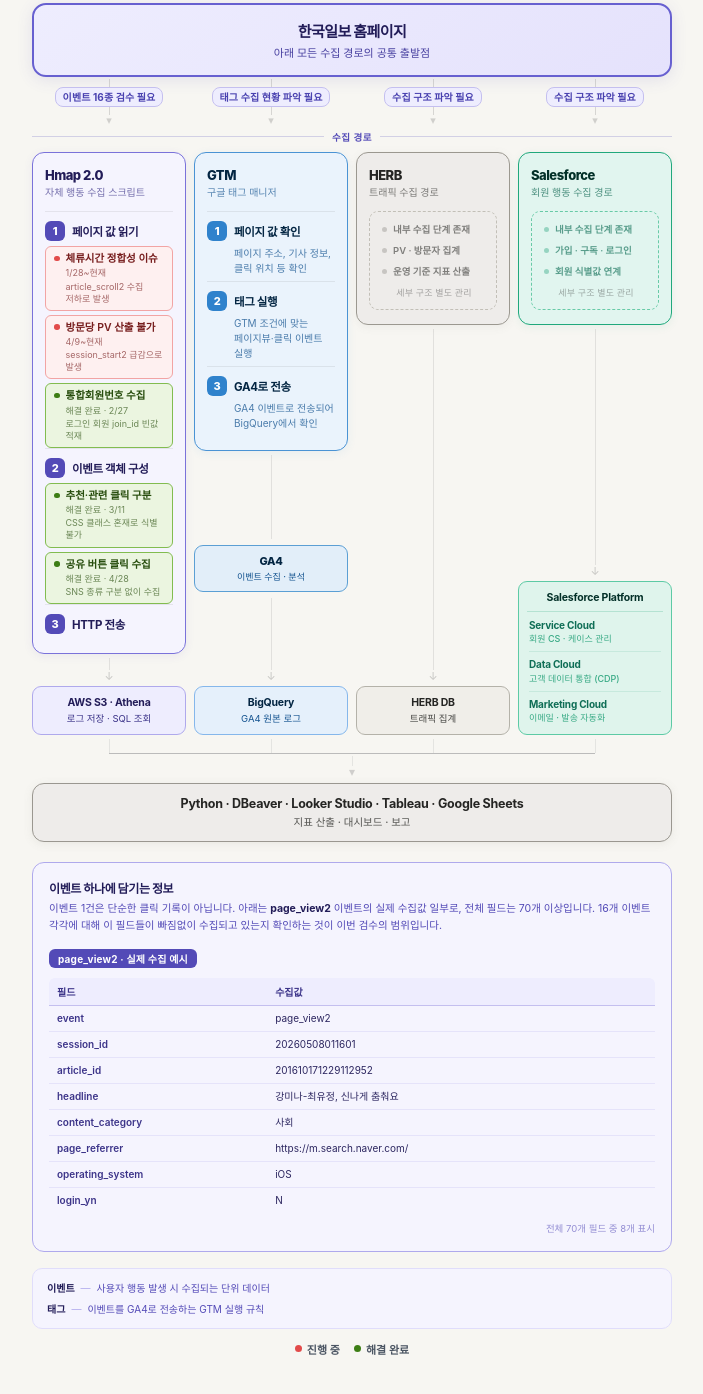
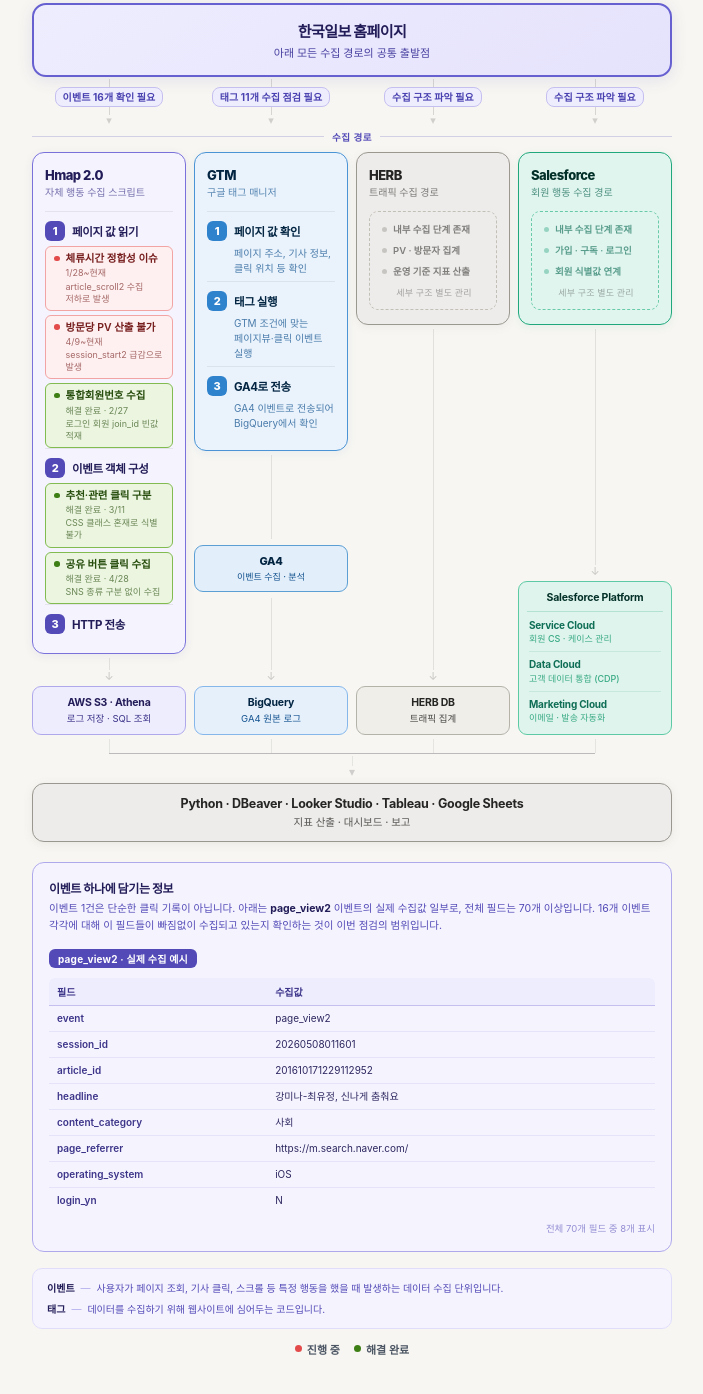
Before and after one commit to qwer538476-pvalue/issue, a plain HTML site: page index.html in a window 1280 px wide. Shown: the part 264-1658 px from the top of the page, without its empty margins (288-991 px from the left). Drawn offline with Linux system fonts and the light colour scheme; a web font is replaced by a local one.

Commit message:
Add files via upload
한국일보_데이터_이슈_종합_260512

```diff
--- a/index.html
+++ b/index.html
@@ -209,13 +209,13 @@
 <div class="g4 branch-row">
   <div class="bc-ev">
     <div class="ev-line top"></div>
-    <div class="ev-tag">이벤트 16종 검수 필요</div>
+    <div class="ev-tag">이벤트 16개 확인 필요</div>
     <div class="ev-line bot"></div>
     <div class="ev-arr">▾</div>
   </div>
   <div class="bc-ev">
     <div class="ev-line top"></div>
-    <div class="ev-tag">태그 수집 현황 파악 필요</div>
+    <div class="ev-tag">태그 11개 수집 점검 필요</div>
     <div class="ev-line bot"></div>
     <div class="ev-arr">▾</div>
   </div>
@@ -340,7 +340,7 @@
 <!-- 이벤트 예시 박스 -->
 <div class="ev-sample">
   <div class="ev-sample-hd">이벤트 하나에 담기는 정보</div>
-  <div class="ev-sample-sub">이벤트 1건은 단순한 클릭 기록이 아닙니다. 아래는 <strong>page_view2</strong> 이벤트의 실제 수집값 일부로, 전체 필드는 70개 이상입니다. 16개 이벤트 각각에 대해 이 필드들이 빠짐없이 수집되고 있는지 확인하는 것이 이번 검수의 범위입니다.</div>
+  <div class="ev-sample-sub">이벤트 1건은 단순한 클릭 기록이 아닙니다. 아래는 <strong>page_view2</strong> 이벤트의 실제 수집값 일부로, 전체 필드는 70개 이상입니다. 16개 이벤트 각각에 대해 이 필드들이 빠짐없이 수집되고 있는지 확인하는 것이 이번 점검의 범위입니다.</div>
   <div class="ev-name-tag">page_view2 · 실제 수집 예시</div>
   <table class="ev-tbl">
     <thead>
@@ -362,8 +362,8 @@
 
 <!-- 용어 설명 -->
 <div class="glossary">
-  <div class="gl-row"><span class="gl-term">이벤트</span><span class="gl-sep">—</span><span class="gl-def">사용자 행동 발생 시 수집되는 단위 데이터</span></div>
-  <div class="gl-row"><span class="gl-term">태그</span><span class="gl-sep">—</span><span class="gl-def">이벤트를 GA4로 전송하는 GTM 실행 규칙</span></div>
+  <div class="gl-row"><span class="gl-term">이벤트</span><span class="gl-sep">—</span><span class="gl-def">사용자가 페이지 조회, 기사 클릭, 스크롤 등 특정 행동을 했을 때 발생하는 데이터 수집 단위입니다.</span></div>
+  <div class="gl-row"><span class="gl-term">태그</span><span class="gl-sep">—</span><span class="gl-def">데이터를 수집하기 위해 웹사이트에 심어두는 코드입니다.</span></div>
 </div>
 
 <div class="legend">
```
